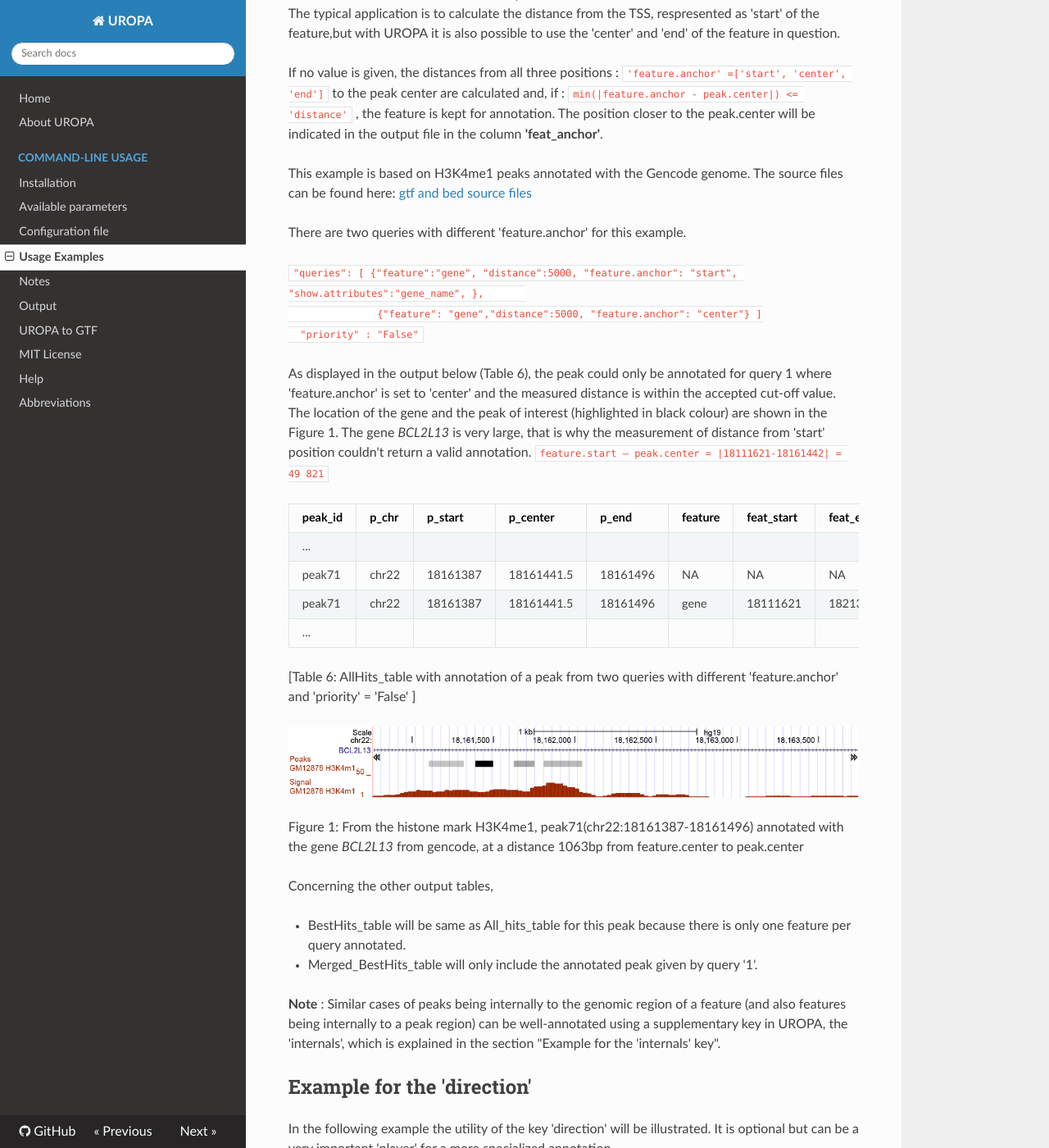
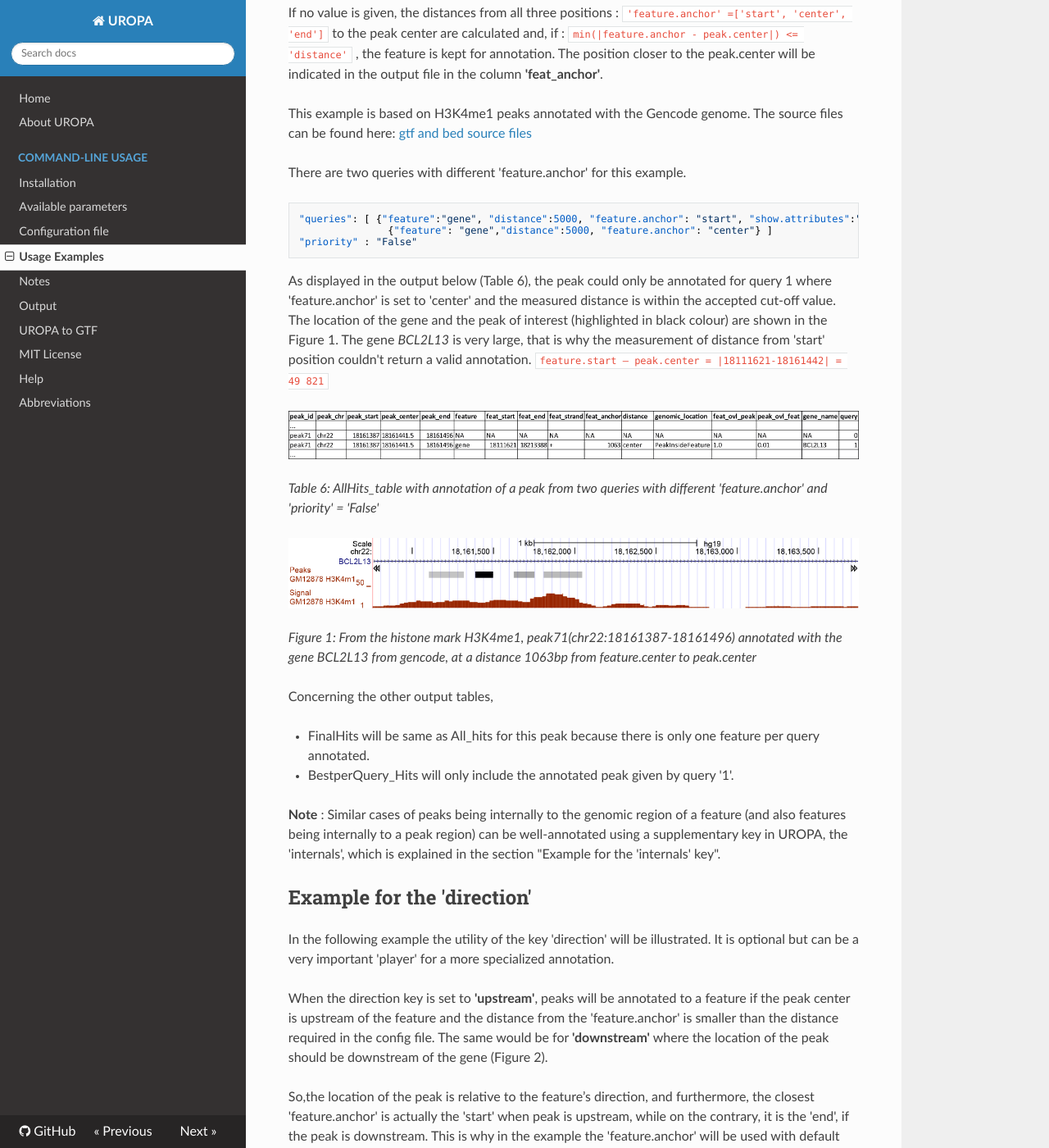
Before and after one commit to loosolab/UROPA, an MkDocs documentation site: the page built from docs/uropa-example.md, in a window 1280 px wide and 1400 px high, scrolled down 2837 px. Shown: the whole window at 82% size. Built offline with MkDocs 1.6.1, drawn with Linux system fonts in a browser that asks for light colours; nearby versions of some CDN libraries; old or Windows-style settings are respelled for this version of MkDocs; some of the changed text lies outside the part shown.

Commit message:
modified tables

````diff
--- a/docs/uropa-example.md
+++ b/docs/uropa-example.md
@@ -19,9 +19,8 @@ Source files can be found here :[gtf and bed source files](http://uropa.readthed
  "priority" : "False",
  "gtf":"Homo_sapiens.GRCh37.75_chr.gtf" ,
  "bed":"ENCFF001VFA_GM12878_POLR2A_narrowPeaks.bed"
-} ```
-
-
+}
+```
 
 + If No priority is given ('priority'='False')
 
@@ -112,36 +111,31 @@ The source files can be found here: [gtf and bed source files](http://uropa.read
 
 There are two queries with different 'feature.anchor' for this example.
 
-` "queries": [ {"feature":"gene", "distance":5000, "feature.anchor": "start", "show.attributes":"gene_name", },
+```json
+"queries": [ {"feature":"gene", "distance":5000, "feature.anchor": "start", "show.attributes":"gene_name", },
 		       {"feature": "gene","distance":5000, "feature.anchor": "center"} ]
-  "priority" : "False"  `
-
+"priority" : "False"
+```
 
 As displayed in the output below (Table 6), the peak could only be annotated for query 1 where 'feature.anchor' is set to 'center' and the measured distance is within the accepted cut-off value.
 The location of the gene and the peak of interest (highlighted in black colour) are shown in the Figure 1. The gene *BCL2L13*  is very large, that is why the measurement of distance from 'start' position couldn't return a valid annotation.
 											` feature.start – peak.center = |18111621-18161442| = 49 821 `
 
+![table6](img/ex1_table-06.png )
 
-| peak_id | p_chr | p_start  | p_center   | p_end    | feature | feat_start | feat_end | feat_strand | distance | feat_anchor | genomic_location | feat_ovl_peak | peak_ovl_feat | gene_name | query |
-|:--------|:------|:---------|:-----------|:---------|:--------|:---------|:---------|:---------|:---------|:----------|:-------------------|:--------------|:---------|:---------|:---------|
-| ...     |       |          |            |          |         |          |          |          |          |           |                    |               |          |          |          |
-| peak71  | chr22 | 18161387 | 18161441.5 | 18161496 |   NA    | NA       | NA       | NA       | NA       | NA        | NA                 |     NA        |    NA    |    NA    |   0      |
-| peak71  | chr22 | 18161387 | 18161441.5 | 18161496 |   gene  | 18111621 | 18213388 | +        | 1063     | center    | PeakInsideFeature  |     1.0       |    0.0   | BCL2L13  |   1      |
-| ...     |       |          |            |          |         |          |          |          |          |           |                    |               |          |          |          |
-
-[Table 6: AllHits_table with annotation of a peak from two queries with different 'feature.anchor' and 'priority' = 'False'  ]
+_Table 6: AllHits_table with annotation of a peak from two queries with different 'feature.anchor' and 'priority' = 'False'_
 
 
 ![peak71](img/chr22-18161287-18161496_peak71_h3k4me1_feature_pos.png)
 
-Figure 1: From the histone mark H3K4me1, peak71(chr22:18161387-18161496) annotated with the gene *BCL2L13* from gencode, at a distance 1063bp from feature.center to peak.center
+_Figure 1: From the histone mark H3K4me1, peak71(chr22:18161387-18161496) annotated with the gene *BCL2L13* from gencode, at a distance 1063bp from feature.center to peak.center_
 
 Concerning the other output tables,
 
 
-* BestHits_table will be same as All_hits_table for this peak because there is only one feature per query annotated.
+* FinalHits will be same as All_hits for this peak because there is only one feature per query annotated.
 
-* Merged_BestHits_table will only include the annotated peak given by query '1'.
+* BestperQuery_Hits will only include the annotated peak given by query '1'.
 
 
 
````
Also changed, not shown: docs/config.md (+1 -2 lines), docs/img/ex1_table-06.png (added).
